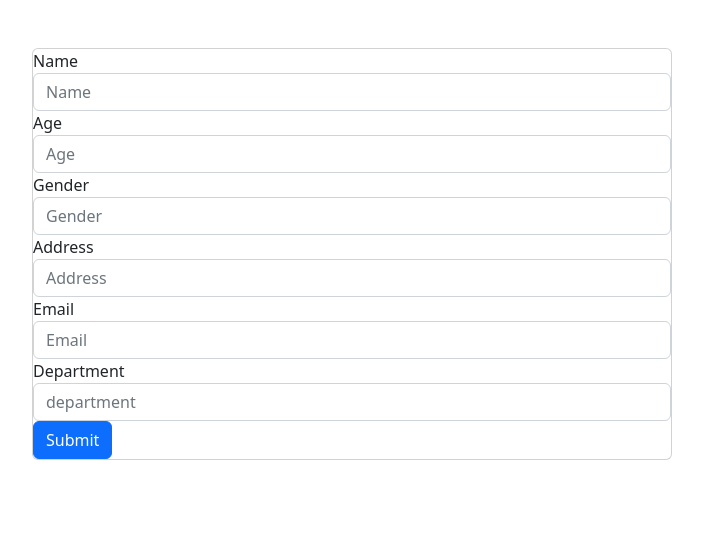
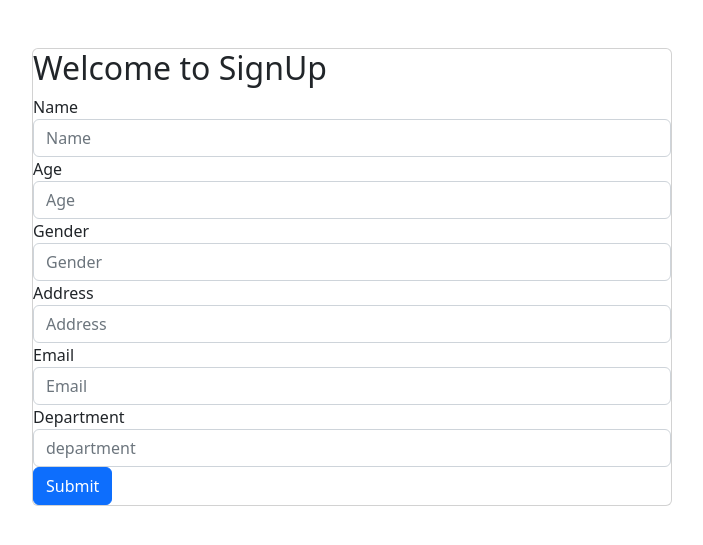
Before and after one commit to sharunrajeev/studentManagementSystem, a Django app: template templates/user/register_form.html in a window 1280 px wide. Shown: the top 545 px of the page, without its empty margins (288-991 px from the left). Run offline with Django 3.2, Linux system fonts and the light colour scheme; the template is opened without the code that fills it, so the values that code supplies are empty.

Commit message:
email verification with ajax is completed

```diff
--- a/owner/urls.py
+++ b/owner/urls.py
@@ -4,7 +4,7 @@ from . import views
 
 urlpatterns = [
     path('approve', views.approve,name='approve'),
-    path('delete/<userid>',views.delete,name='delete'),
+    path('reject/<userid>',views.reject,name='reject'),
     path('select/<userid>',views.select,name='select')
 
 ]
--- a/templates/owner/verify.html
+++ b/templates/owner/verify.html
@@ -19,7 +19,7 @@
      <p class="card-text">Phone:{{ user.Phone }}</p>
      <p class="card-text">Email: {{ user.Email }}</p>
     <a href="select/{{ user.id }}" class="card-link">Select</a>
-    <a href="delete/{{ user.id }}" class="card-link">Delete</a>
+    <a href="reject/{{ user.id }}" class="card-link">Reject</a>
   </div>
 </div>
     {% endfor %}
--- a/templates/user/register_form.html
+++ b/templates/user/register_form.html
@@ -7,49 +7,101 @@
 </head>
 <body>
 <div class="card w-50 m-auto mt-5" >
-<form action="regSuccess" method="post">
+
+<form action="register" method="post">
 
     {% csrf_token %}
+
+        <h2 id="error">Welcome to SignUp</h2>
+
   <div class="form-group">
     <label for="exampleInputEmail1">Name</label>
-    <input type="text"  name ="Name" class="form-control" id="exampleInputEmail1" aria-describedby="emailHelp" placeholder="Name">
+    <input type="text"  name ="Name" id="name" class="form-control"  aria-describedby="emailHelp" placeholder="Name">
 
   </div>
 
 
   <div class="form-group">
     <label for="exampleInputPassword1">Age</label>
-    <input type="number" name="Age" class="form-control" id="exampleInputPassword1" placeholder="Age">
+    <input type="number" name="Age" id="age" class="form-control"  placeholder="Age">
   </div>
 
     <div class="form-group">
     <label for="exampleInputEmail1">Gender</label>
-    <input type="text" name="Gender" class="form-control" id="exampleInputEmail1" aria-describedby="emailHelp" placeholder="Gender">
+    <input type="text" name="Gender" id="gender" class="form-control"  aria-describedby="emailHelp" placeholder="Gender">
     </div>
 
     <div class="form-group">
     <label for="exampleInputEmail1">Address</label>
-    <input type="text" name="Address" class="form-control" id="exampleInputEmail1" aria-describedby="emailHelp" placeholder="Address">
+    <input type="text" name="Address" id="address" class="form-control" aria-describedby="emailHelp" placeholder="Address">
     </div>
 
     <div class="form-group">
     <label for="exampleInputEmail1">Email</label>
-    <input type="Email" name="Email" class="form-control" id="exampleInputEmail1" aria-describedby="emailHelp" placeholder="Email">
+    <input type="Email" name="Email" id="email" class="form-control"  aria-describedby="emailHelp" placeholder="Email">
     </div>
 
     <div class="form-group">
     <label for="exampleInputEmail1">Department</label>
-    <input type="text" name="Department" class="form-control" id="exampleInputEmail1" aria-describedby="emailHelp" placeholder="department">
+    <input type="text" name="Department" id="dept" class="form-control"  aria-describedby="emailHelp" placeholder="department">
     </div>
 
 
 
 
+    <button type="button" id="butn" class="btn btn-primary">Submit</button>
+</form>
+<script src="https://cdnjs.cloudflare.com/ajax/libs/jquery/3.6.0/jquery.min.js" integrity="sha512-894YE6QWD5I59HgZOGReFYm4dnWc1Qt5NtvYSaNcOP+u1T9qYdvdihz0PPSiiqn/+/3e7Jo4EaG7TubfWGUrMQ==" crossorigin="anonymous" referrerpolicy="no-referrer"></script>
+
+
+<script>
+
+    $(document).ready(function()
+    {
+
+        $('#butn').click(() => {
+            var name = $('#name').val()
+            var age =  $('#age').val()
+            var gender =  $('#gender').val()
+            var address =  $('#address').val()
+            var email =$('#email').val()
+            var department=$('#dept').val()
+
+            var data ={
+                'csrfmiddlewaretoken':'{{csrf_token}}',
+                'Name':name,
+                'Age':age,
+                'Gender':gender,
+                'Address':address,
+                'Email':email,
+                'Department':department
+
+            }
+
+
+            $.ajax({
+                url:'register',
+                type: 'POST',
+                data:data,
+                dataType: 'json',
+                success:function(data){
+
+                    if(data.success=="pass"){
+                        console.log("success")
+                        window.location.replace('regSuccess')
+                    }else{
+                        console.log("error")
+                       $("#error").html("Email already exists!!");
+                    }
+                }
+            })
 
 
 
-    <button type="submit" class="btn btn-primary">Submit</button>
-</form>
+})
+})
+
+</script>
 </div>
 
 </body>
```
Also changed, not shown: user/views.py (+33 -12 lines).
